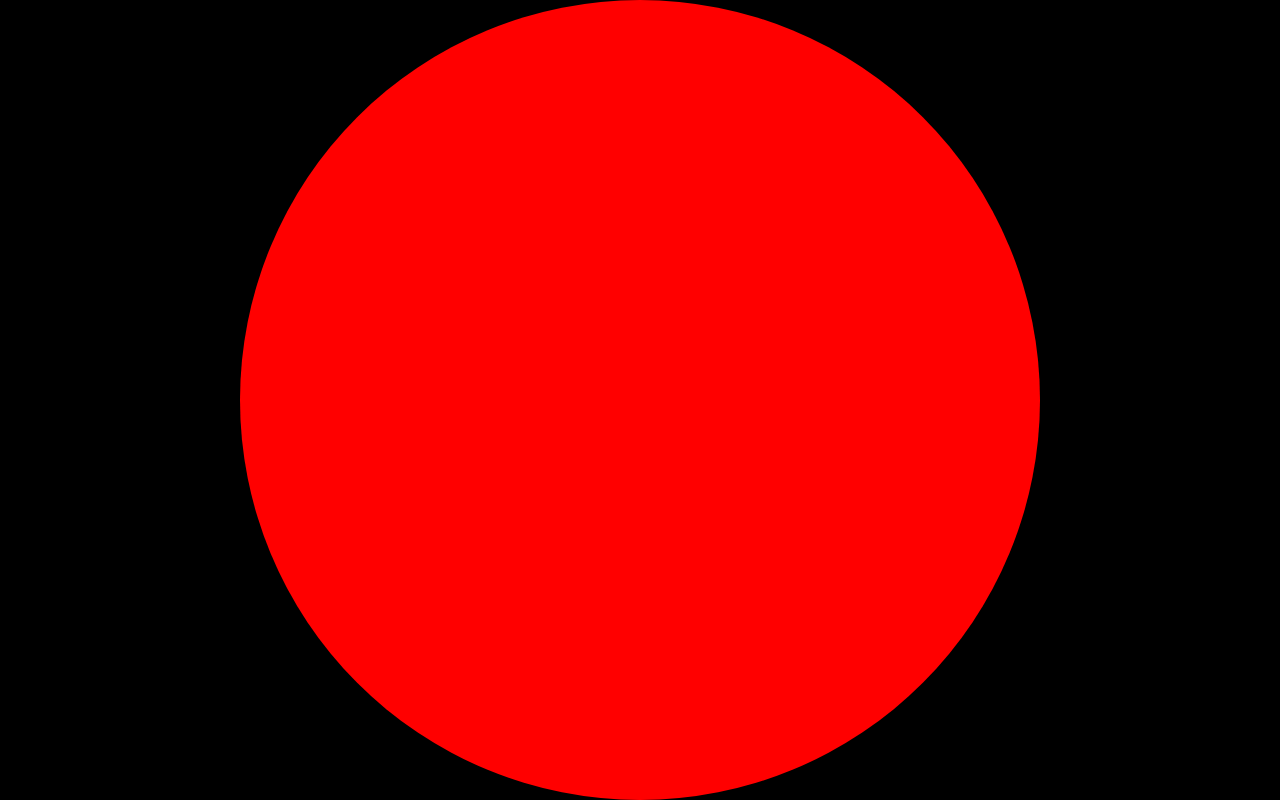
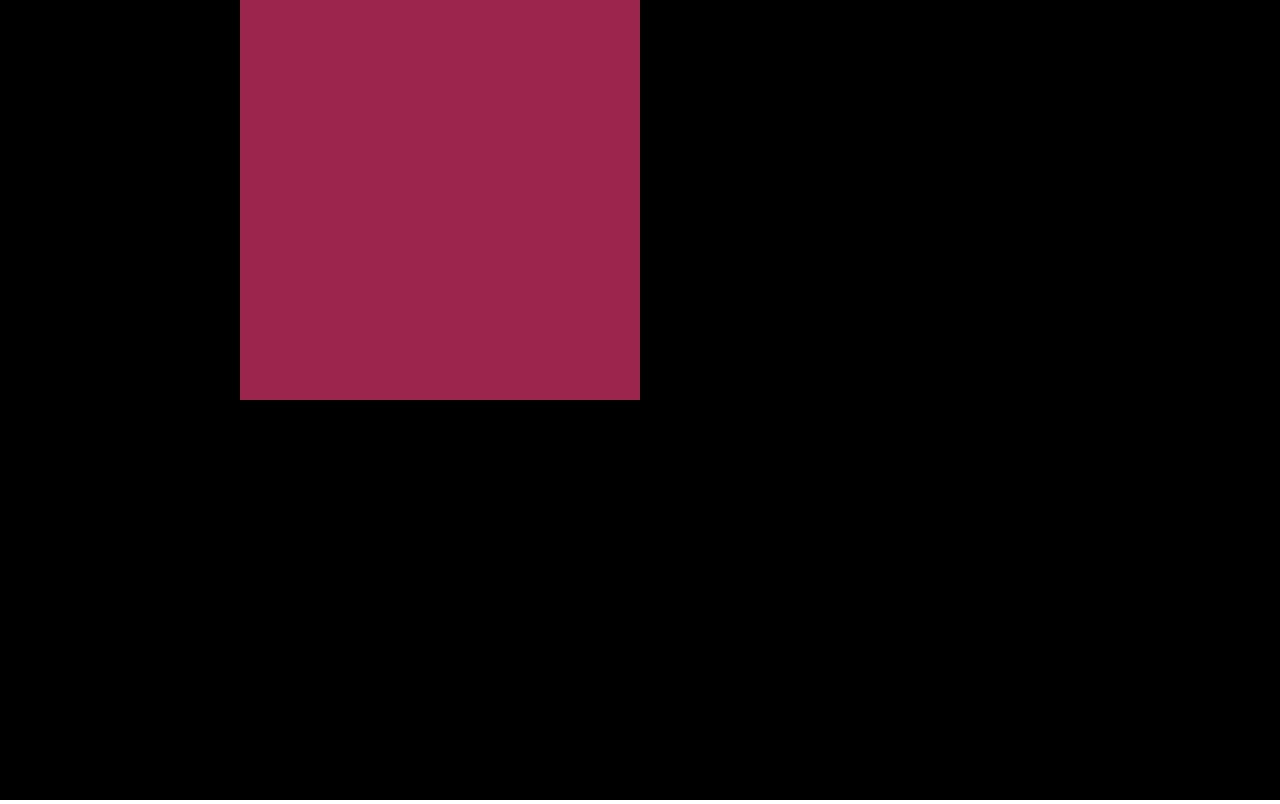
Before and after one commit to hrldcpr/cyborganizer, a plain HTML site: page uitest/index.html in a window 1280 px wide. Drawn offline with Linux system fonts and the light colour scheme.

Commit message:
create more detail as we zoom

```diff
--- a/uitest/index.html
+++ b/uitest/index.html
@@ -18,10 +18,8 @@
   <body>
     <div id="body">
       <svg xmlns="http://www.w3.org/2000/svg" version="1.1" height="100%" width="100%"
-           viewBox="-1 -1 2 2">
-        <g id="world">
-          <circle cx="0" cy="0" r="1" fill="red" />
-        </g>
+           viewBox="0 0 1 1">
+        <g id="world" />
       </svg>
     </div>
   </body>
--- a/uitest/index.js
+++ b/uitest/index.js
@@ -2,17 +2,34 @@ $(function() {
 //////////////
 
 
+function createSVG(tag) {
+    return $(document.createElementNS('http://www.w3.org/2000/svg', tag));
+}
+
+var deepest = 1;
 function zoom(scale, fleeting) {
     var scale0 = $('#world').data('scale') || 1;
     scale *= scale0;
 
     $('#world').attr('transform', 'scale(' + scale + ',' + scale + ')');
     if (!fleeting) $('#world').data('scale', scale)
+
+    while (scale >= deepest) {
+        deepest *= 2;
+        createSVG('rect')
+            .attr('width', 1 / deepest)
+            .attr('height', 1 / deepest)
+            .attr('fill', 'rgb(' + Math.floor(256*Math.random())
+                  + ',' + Math.floor(256*Math.random())
+                  + ',' + Math.floor(256*Math.random()) +')')
+            .appendTo('#world');
+    }
 }
+
+zoom(1);
 
 $('svg').on('mousewheel', function(event, delta) {
     event.preventDefault();
-
     zoom(Math.pow(1.01, delta));
 });
 
```
